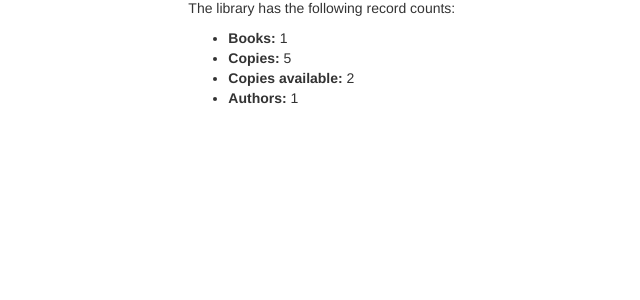
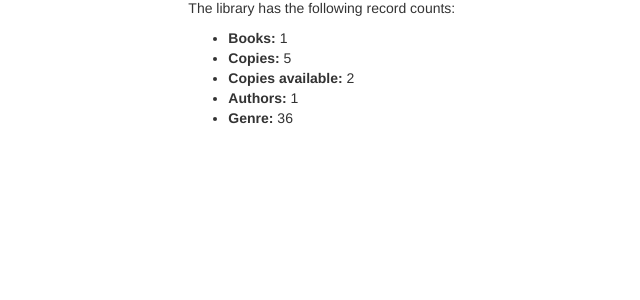
Before and after one commit to amit-sgwn/Local-Library, a Django app: page /catalog/ in a window 1280 px wide. Shown: the part 155-455 px from the top of the page, without its empty margins (40-680 px from the left). Run offline with Django 3.2, Linux system fonts and the light colour scheme; data comes from the database, SQL or seed files in the repository; some libraries are stand-ins or nearby versions.

Commit message:
added no of genre as practical exercise to show total no of genre on home page

```diff
--- a/catalog/templates/index.html
+++ b/catalog/templates/index.html
@@ -13,6 +13,7 @@
     <li><strong>Copies:</strong> {{ num_instances }}</li>
     <li><strong>Copies available:</strong> {{ num_instances_available }}</li>
     <li><strong>Authors:</strong> {{ num_authors }}</li>
+    <li><strong>Genre:</strong> {{ num_genre }}</li>
   </ul>
 
 {% endblock %}
--- a/catalog/views.py
+++ b/catalog/views.py
@@ -13,10 +13,10 @@ def index(request):
     # Available books (status = 'a')
     num_instances_available=BookInstance.objects.filter(status__exact='a').count()
     num_authors=Author.objects.count()  # The 'all()' is implied by default.
-
+    num_genre = Genre.objects.all().count()
     # Render the HTML template index.html with the data in the context variable
     return render(
         request,
         'index.html',
-        context={'num_books':num_books,'num_instances':num_instances,'num_instances_available':num_instances_available,'num_authors':num_authors},
+        context={'num_books':num_books,'num_genre':num_genre,'num_instances':num_instances,'num_instances_available':num_instances_available,'num_authors':num_authors},
     )
```
